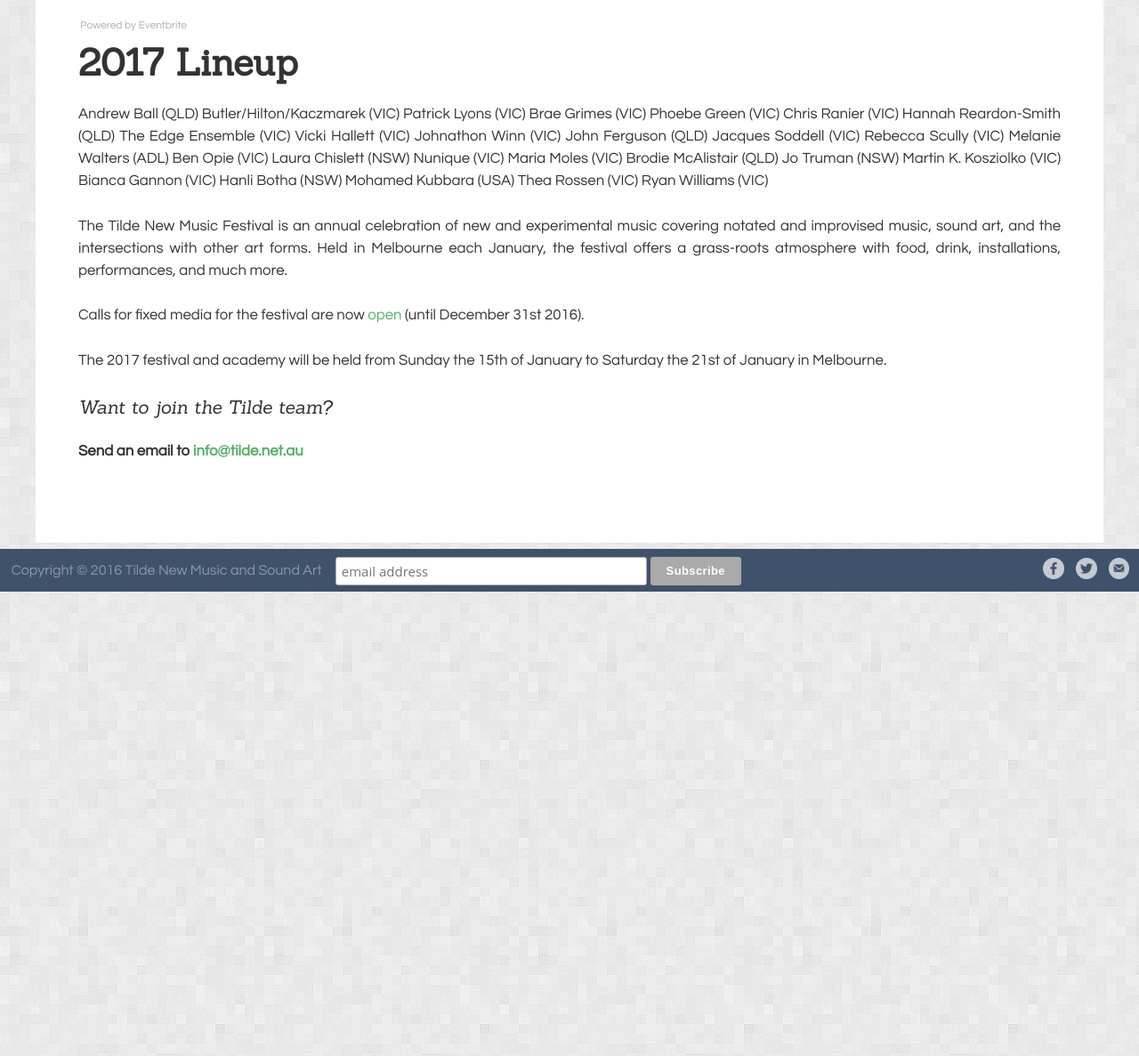
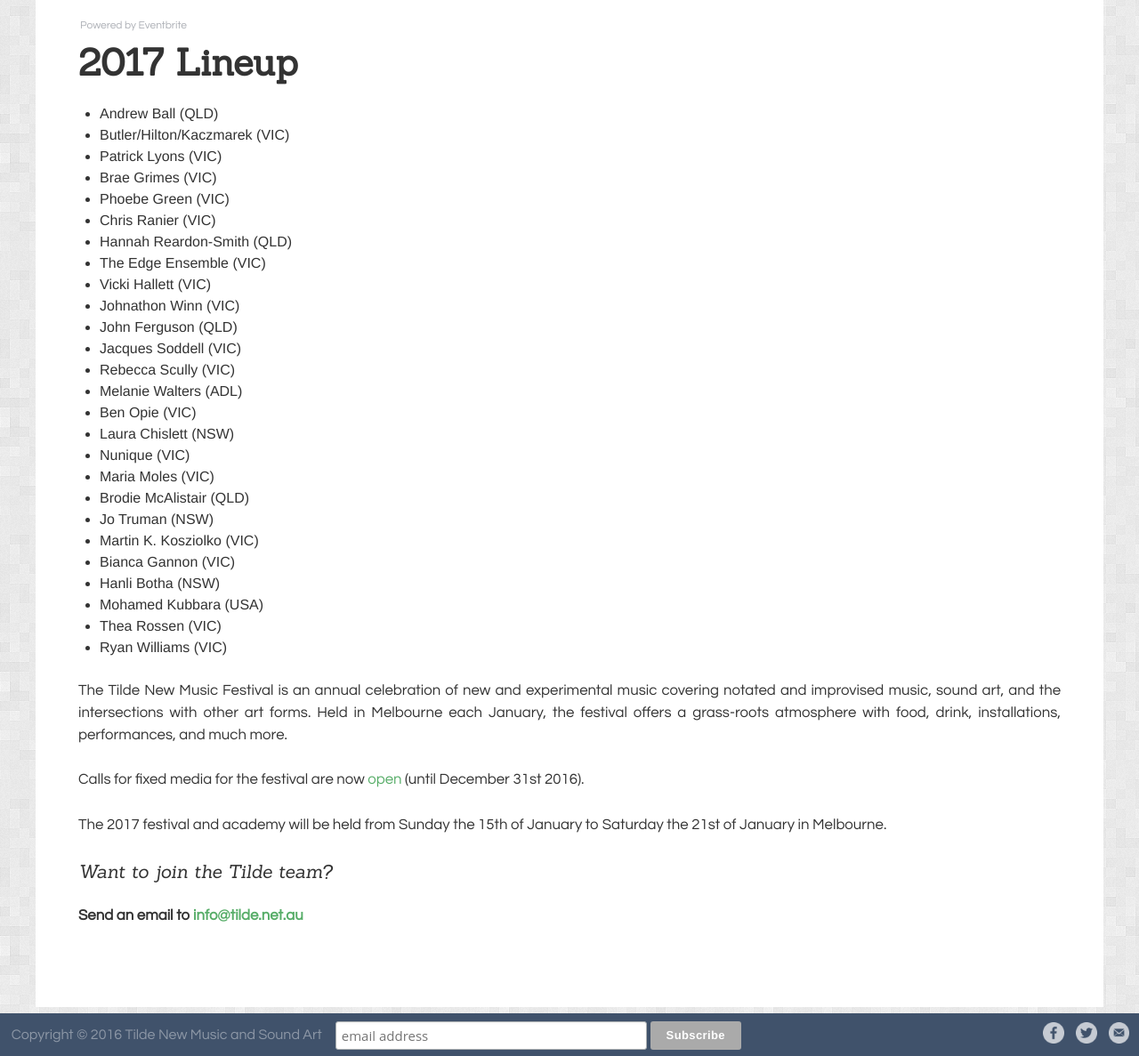
Before and after one commit to unclewalter/tilde-festival-website, a Jekyll site: the page built from pages/festival.md, in a window 1280 px wide and 1400 px high, scrolled down 1386 px. Shown: the part 213-1400 px from the top of the window at 89% size. Built offline with Jekyll 4.4.1, drawn with Linux system fonts in a browser that asks for light colours.

```diff
--- a/pages/festival.md
+++ b/pages/festival.md
@@ -12,32 +12,32 @@ published: true
 
 # 2017 Lineup
 
-Andrew Ball (QLD)
-Butler/Hilton/Kaczmarek (VIC)
-Patrick Lyons (VIC)
-Brae Grimes (VIC)
-Phoebe Green (VIC)
-Chris Ranier (VIC)
-Hannah Reardon-Smith (QLD)
-The Edge Ensemble (VIC)
-Vicki Hallett (VIC)
-Johnathon Winn (VIC)
-John Ferguson (QLD)
-Jacques Soddell (VIC)
-Rebecca Scully (VIC)
-Melanie Walters (ADL)
-Ben Opie (VIC)
-Laura Chislett (NSW)
-Nunique (VIC)
-Maria Moles (VIC)
-Brodie McAlistair (QLD)
-Jo Truman (NSW)
-Martin K. Kosziolko (VIC)
-Bianca Gannon (VIC)
-Hanli Botha (NSW)
-Mohamed Kubbara (USA)
-Thea Rossen (VIC)
-Ryan Williams (VIC)
+- Andrew Ball (QLD)
+- Butler/Hilton/Kaczmarek (VIC)
+- Patrick Lyons (VIC)
+- Brae Grimes (VIC)
+- Phoebe Green (VIC)
+- Chris Ranier (VIC)
+- Hannah Reardon-Smith (QLD)
+- The Edge Ensemble (VIC)
+- Vicki Hallett (VIC)
+- Johnathon Winn (VIC)
+- John Ferguson (QLD)
+- Jacques Soddell (VIC)
+- Rebecca Scully (VIC)
+- Melanie Walters (ADL)
+- Ben Opie (VIC)
+- Laura Chislett (NSW)
+- Nunique (VIC)
+- Maria Moles (VIC)
+- Brodie McAlistair (QLD)
+- Jo Truman (NSW)
+- Martin K. Kosziolko (VIC)
+- Bianca Gannon (VIC)
+- Hanli Botha (NSW)
+- Mohamed Kubbara (USA)
+- Thea Rossen (VIC)
+- Ryan Williams (VIC)
 
 The Tilde New Music Festival is an annual celebration of new and experimental music covering notated and improvised music, sound art, and the intersections with other art forms. Held in Melbourne each January, the festival offers a grass-roots atmosphere with food, drink, installations, performances, and much more.
 
```
